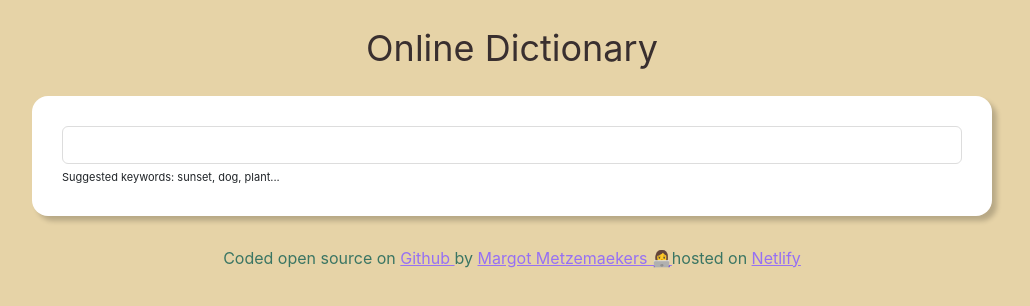
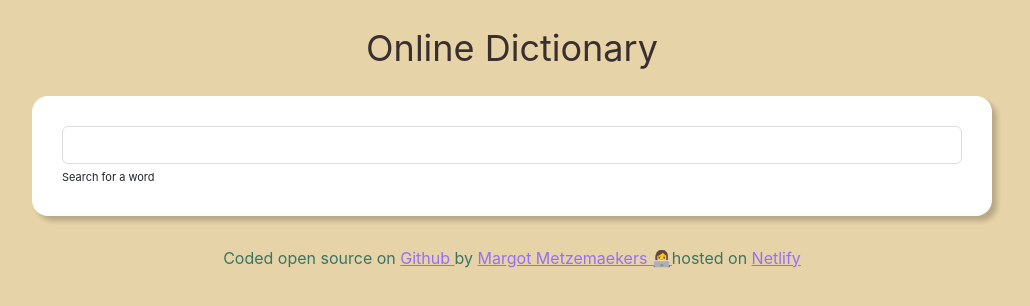
Before and after one commit to MargotMetzemaekers/react-dictionary-app, a React (Create React App) app: page / in a window 1280 px wide. Shown: the top 306 px of the page, without its empty margins (128-1158 px from the left). Built offline with nearby package versions, Linux system fonts and the light colour scheme; no server answers.

Commit message:
Update Dictionary.js

```diff
--- a/src/Dictionary.js
+++ b/src/Dictionary.js
@@ -54,7 +54,7 @@ export default function Dictionary(props) {
               defaultValue={props.defaultKeyword}
             />
           </form>
-          <div className="hint">Suggested keywords: sunset, dog, plant...</div>
+          <div className="hint">Search for a word</div>
         </section>
         <Results results={results} />
         <Photos photos={photos} />
```
